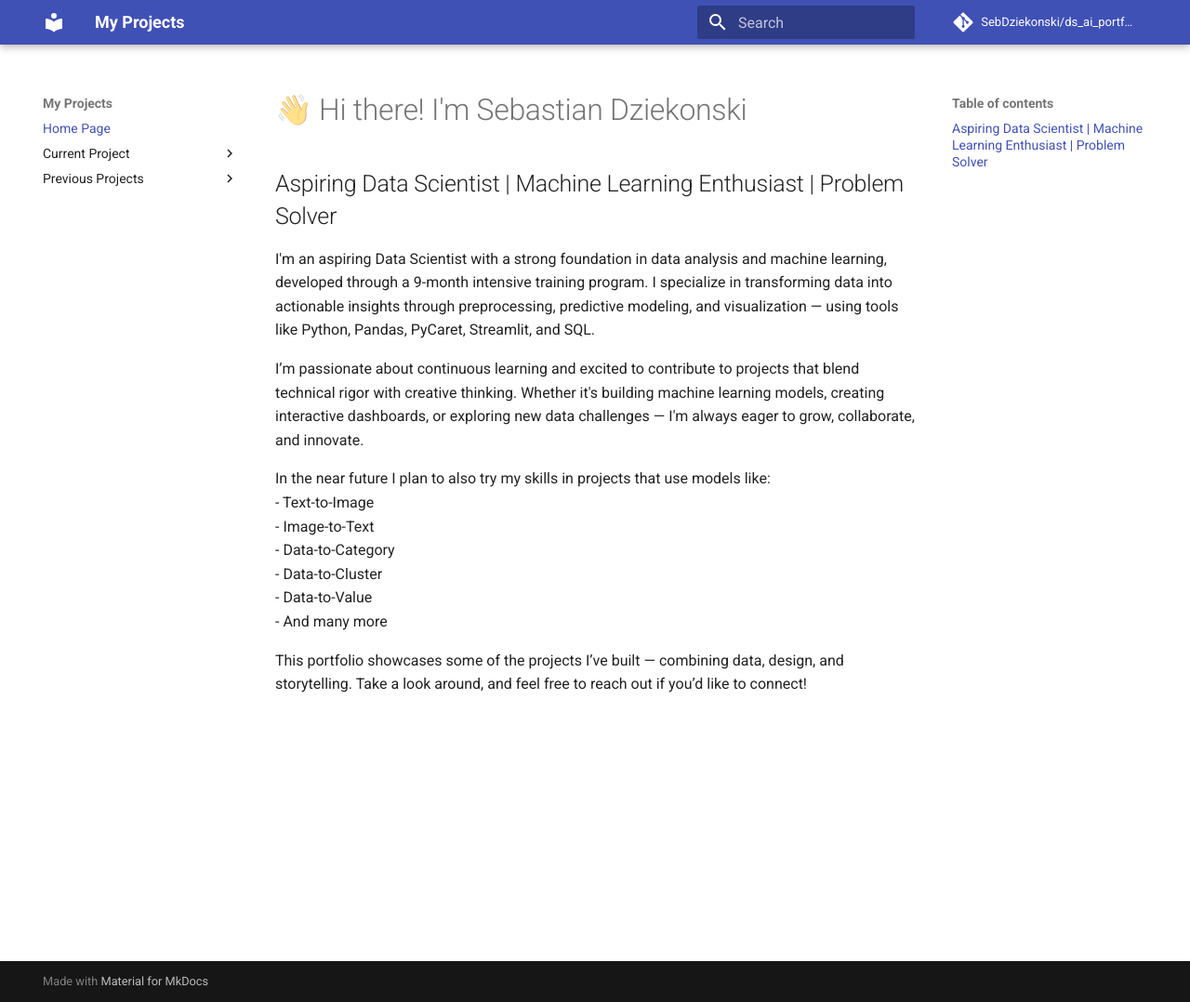
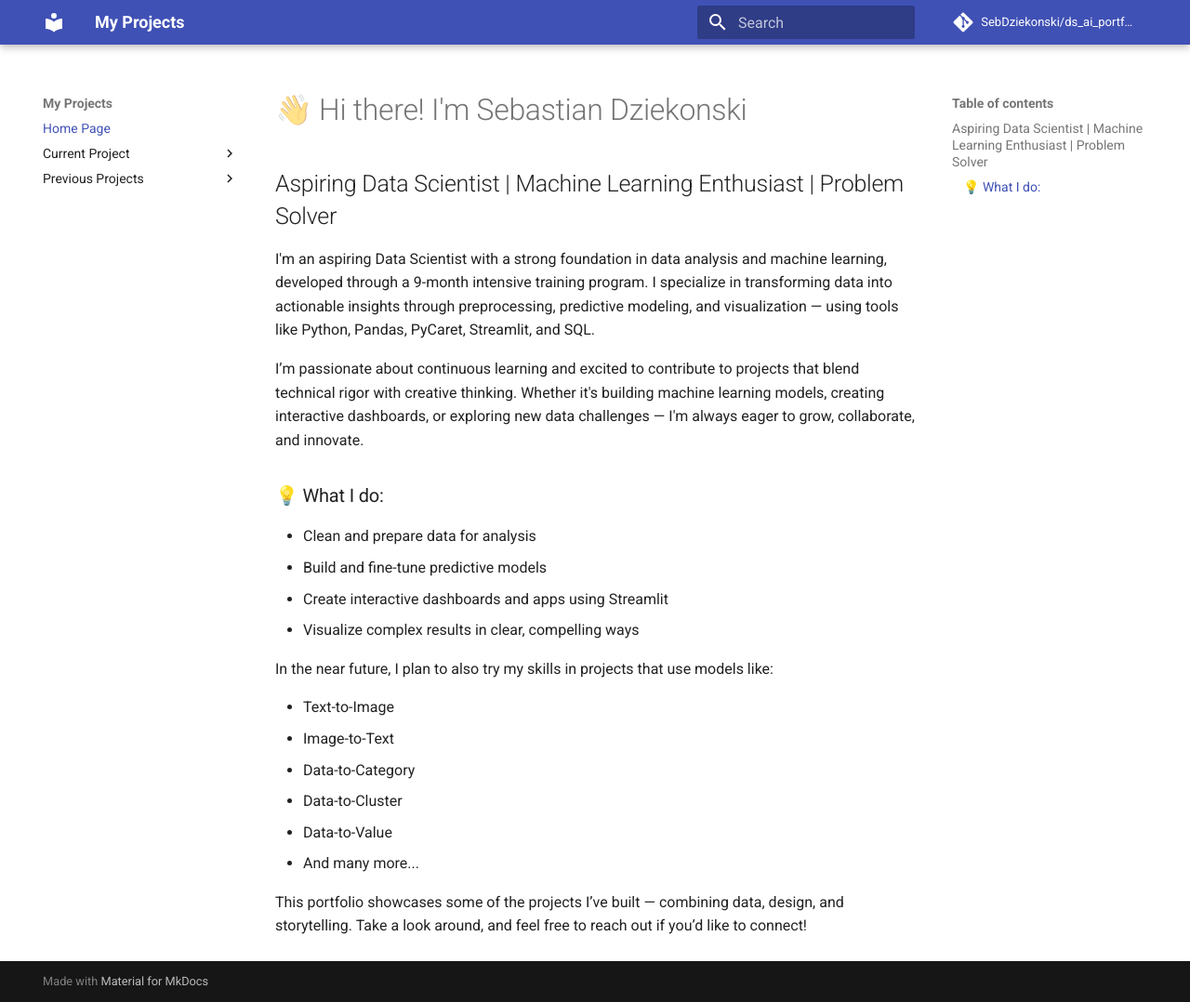
Before and after one commit to SebDziekonski/ds_ai_portfolio, an MkDocs documentation site: the page built from docs/index.md, in a window 1280 px wide and 1078 px high. Shown: the whole window at 93% size. Built offline with MkDocs 1.6.1 and Material for MkDocs 9.7.7, drawn with Linux system fonts in a browser that asks for light colours; comment, search, counter and statistics services are not loaded.

Commit message:
updating portfolio index

```diff
--- a/docs/index.md
+++ b/docs/index.md
@@ -5,13 +5,20 @@
 I'm an aspiring Data Scientist with a strong foundation in data analysis and machine learning, developed through a 9-month intensive training program. I specialize in transforming data into actionable insights through preprocessing, predictive modeling, and visualization — using tools like Python, Pandas, PyCaret, Streamlit, and SQL.
 
 I’m passionate about continuous learning and excited to contribute to projects that blend technical rigor with creative thinking. Whether it's building machine learning models, creating interactive dashboards, or exploring new data challenges — I'm always eager to grow, collaborate, and innovate.
+### 💡 What I do:
 
-In the near future I plan to also try my skills in projects that use models like:<br>
- - Text-to-Image<br>
- - Image-to-Text<br>
- - Data-to-Category<br>
- - Data-to-Cluster<br>
- - Data-to-Value<br>
- - And many more<br>
+- Clean and prepare data for analysis
+- Build and fine-tune predictive models
+- Create interactive dashboards and apps using Streamlit
+- Visualize complex results in clear, compelling ways
+
+In the near future, I plan to also try my skills in projects that use models like:
+
+- Text-to-Image
+- Image-to-Text
+- Data-to-Category
+- Data-to-Cluster
+- Data-to-Value
+- And many more...
 
 This portfolio showcases some of the projects I’ve built — combining data, design, and storytelling. Take a look around, and feel free to reach out if you’d like to connect!
```
